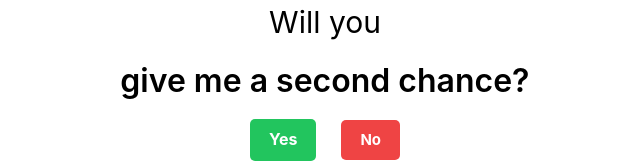
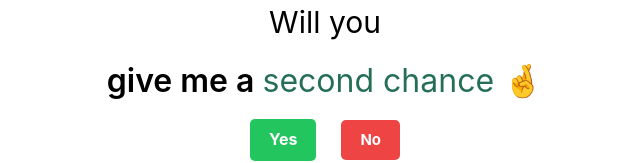
Before and after one commit to himanshuc3/Ms.Sarmooh, a Vue app: page / in a window 1280 px wide. Shown: the part 418-581 px from the top of the page, without its empty margins (315-955 px from the left). Built offline with nearby package versions, Linux system fonts and the light colour scheme.

Commit message:
Css updates again

```diff
--- a/src/App.vue
+++ b/src/App.vue
@@ -83,10 +83,10 @@ export default {
         Will you
         <div class="parent-staggers">
           <div class="staggers">
-            <div>want to go for slow walks with me?</div>
-            <div>want more 11th Avenue dates?</div>
-            <div>give me a second chance?</div>
-            <div>be my MADAM JI?</div>
+            <div>want to go for <span class="yellow">slow walks with me 🧑‍🤝‍🧑</span></div>
+            <div>want more <span class="yellow">11th Avenue dates ☕</span></div>
+            <div>give me a <span class="yellow">second chance 🤞</span></div>
+            <div>be my <span class="poster-color">MADAM JI 👧</span></div>
           </div>
         </div>
       </h1>
@@ -101,7 +101,7 @@ export default {
     </div>
     <div v-else class="final">
       <img src="https://media.tenor.com/gUiu1zyxfzYAAAAi/bear-kiss-bear-kisses.gif" alt="" />
-      <h2>Ok yay, I want us time!</h2>
+      <h2>Ok yay, I want <span class="poster-color">us</span> time!</h2>
       <h2 class="greyed-sub">I miss your Kuch bhi(s), As if(s) and "Good mornings"!</h2>
     </div>
   </div>
@@ -158,6 +158,12 @@ input[type='reset'] {
   padding: 0.5rem 1rem;
 }
 
+.yellow {
+  color: #256f56;
+}
+.poster-color {
+  color: #c66053;
+}
 button {
   margin: 5px;
 }
@@ -209,7 +215,8 @@ button a {
   margin-top: 20px;
 }
 .final .greyed-sub {
-  color: rgba(200, 200, 200, 0.8);
+  /* color: rgba(200, 200, 200, 0.8); */
+  color: #9ca1de;
   font-size: 1.5rem;
   font-weight: normal;
 }
```
